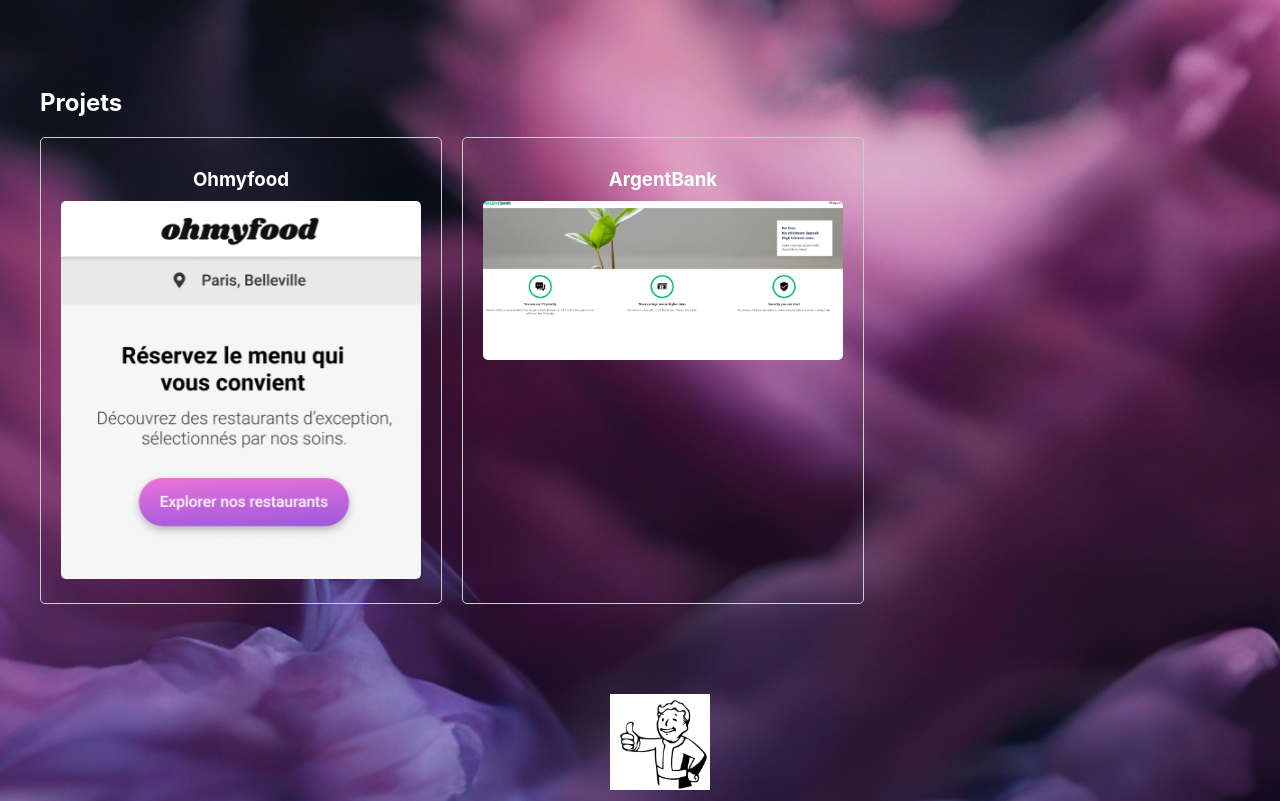
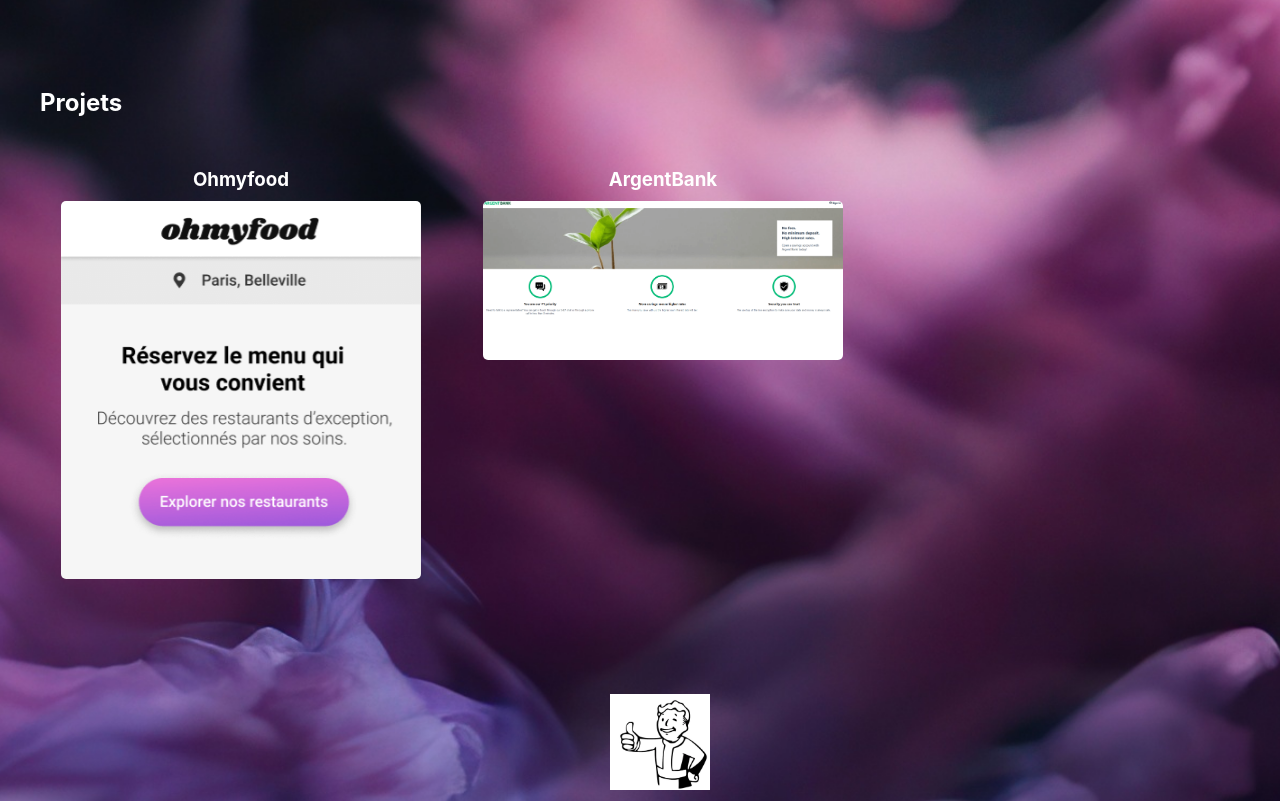
Before and after one commit to LabatiJulien/projet12, a React (Create React App) app in the folder portfolio/: page / in a window 1280 px wide. Shown: the part 560-1361 px from the top of the page. Built offline with nearby package versions, Linux system fonts and the light colour scheme.

Commit message:
Amélioration des css

```diff
--- a/portfolio/src/components/profil/Profil.css
+++ b/portfolio/src/components/profil/Profil.css
@@ -95,7 +95,7 @@
 .competences ul li p {
   margin: 5px 0 15px 0;
   font-size: 1rem;
-  color: #ccc;
+  color: #fff;
 }
 
 .competences ul li:before {
--- a/portfolio/src/components/projets/Projets.css
+++ b/portfolio/src/components/projets/Projets.css
@@ -9,7 +9,7 @@
 }
 
 .carte-projet {
-  border: 1px solid #ccc;
+  border: 1px solid transparent;
   border-radius: 5px;
   padding: 20px;
   width: calc(33.333% - 40px);
@@ -17,6 +17,10 @@
   cursor: pointer;
   transition: all 0.3s ease;
   position: relative;
+}
+
+.carte-projet:hover {
+  border-color: #ccc;
 }
 
 .carte-projet img {
```
